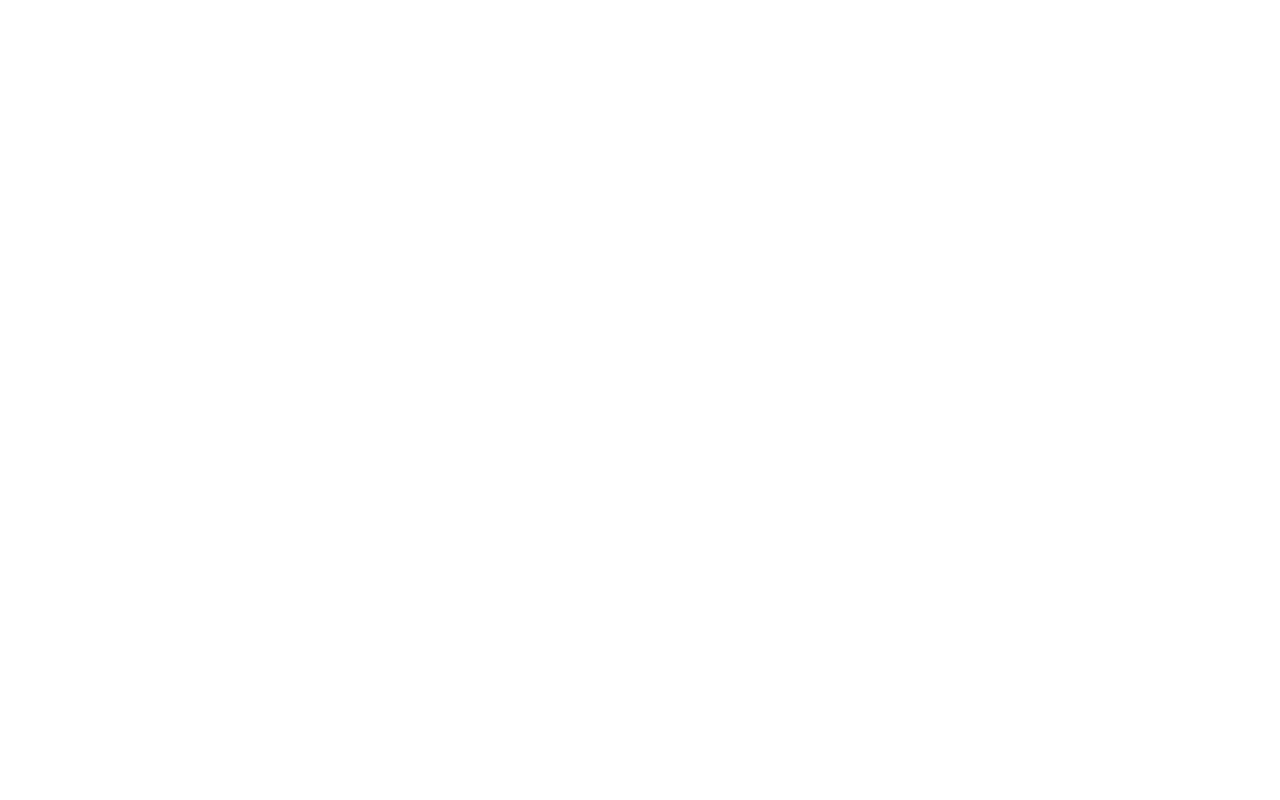
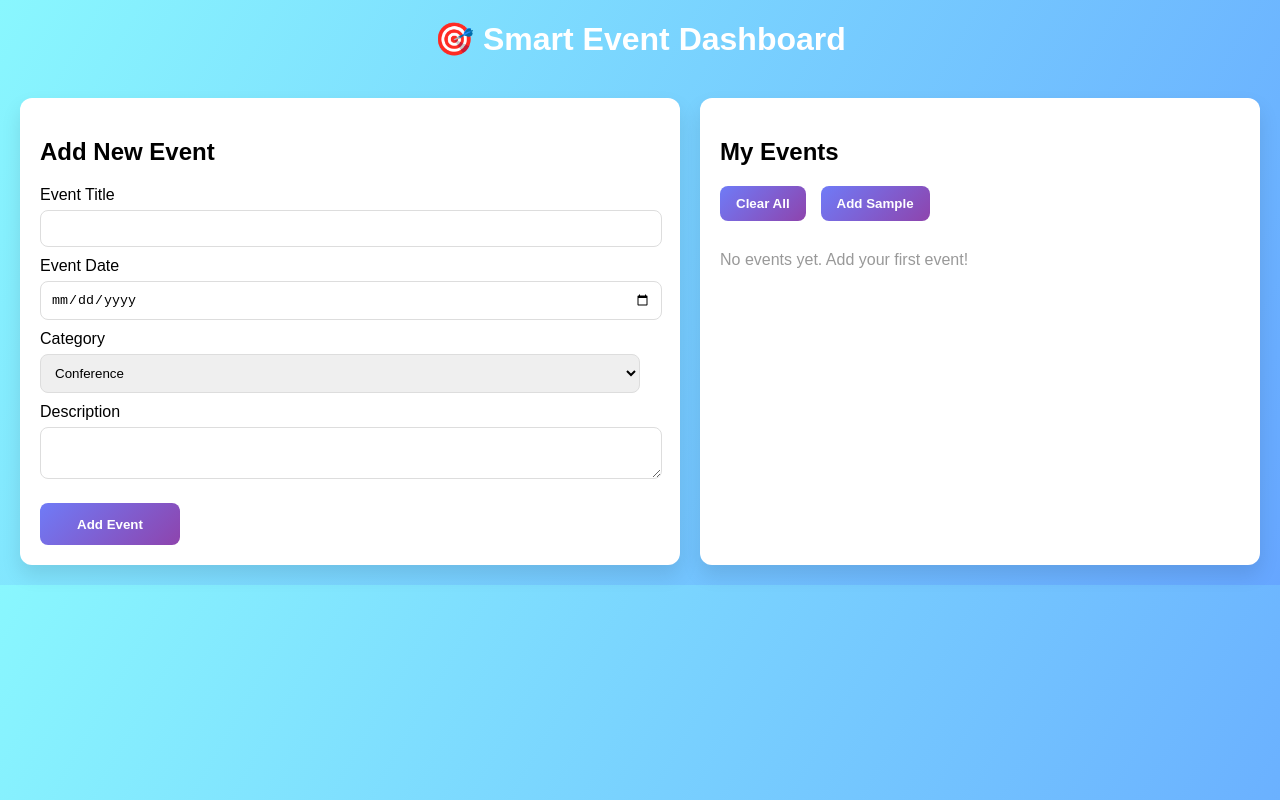
Before and after one commit to Payal-KRMU/Smart-Event-Dashbd, a plain HTML site: page index.html in a window 1280 px wide. Drawn offline with Linux system fonts and the light colour scheme.

Commit message:
Implemented add event logic

```diff
--- a/index.html
+++ b/index.html
@@ -0,0 +1,54 @@
+<!DOCTYPE html>
+<html lang="en">
+<head>
+  <meta charset="UTF-8" />
+  <title>Smart Event Dashboard</title>
+  <link rel="stylesheet" href="style.css" />
+</head>
+
+<body>
+
+  <h1 class="main-title">🎯 Smart Event Dashboard</h1>
+
+  <div class="container">
+
+    <!-- Add Event -->
+    <div class="card">
+      <h2>Add New Event</h2>
+
+      <label>Event Title</label>
+      <input type="text" id="title" />
+
+      <label>Event Date</label>
+      <input type="date" id="date" />
+
+      <label>Category</label>
+      <select id="category">
+        <option>Conference</option>
+        <option>Workshop</option>
+        <option>Social</option>
+      </select>
+
+      <label>Description</label>
+      <textarea id="desc"></textarea>
+
+      <button id="addBtn">Add Event</button>
+    </div>
+
+    <!-- Events -->
+    <div class="card">
+      <h2>My Events</h2>
+
+      <div class="actions">
+        <button id="clearBtn">Clear All</button>
+        <button id="sampleBtn">Add Sample</button>
+      </div>
+
+      <div id="events"></div>
+    </div>
+
+  </div>
+
+  <script src="script.js"></script>
+</body>
+</html>
--- a/script.js
+++ b/script.js
@@ -3,3 +3,9 @@ const dateInput = document.getElementById("date");
 const categoryInput = document.getElementById("category");
 const descInput = document.getElementById("desc");
 const eventsDiv = document.getElementById("events");
+document.getElementById("addBtn").addEventListener("click", addEvent);
+
+document.getElementById("clearBtn").addEventListener("click", () => {
+  eventsDiv.innerHTML = "";
+});
+document.getElementById("sampleBtn").addEventListener("click", addSample);
--- a/style.css
+++ b/style.css
@@ -30,25 +30,36 @@ label {
 }
 
 input, textarea, select {
-  width: 100%;
-  padding: 8px;
-  margin-top: 4px;
+  width: 600px;
+  padding: 10px;
+  margin-top: 6px;
+  border-radius: 8px;
+  border: 1px solid #ddd;
+  outline: none;
 }
 
+
 button {
-  margin-top: 15px;
-  padding: 10px;
+  background: linear-gradient(135deg, #6f7bf7, #8e44ad);
+  color: white;
+  padding: 10px 16px;
   border: none;
-  border-radius: 6px;
-  background: #6a5acd;
-  color: white;
+  border-radius: 8px;
   cursor: pointer;
+  font-weight: 600;
 }
 
-.actions {
-  display: flex;
-  gap: 10px;
+button:hover {
+  opacity: 0.9;
 }
+
+#events:empty::before {
+  content: "No events yet. Add your first event!";
+  color: #999;
+  display: block;
+  margin-top: 30px;
+}
+
 
 .event {
   background: #eef2ff;
@@ -66,3 +77,23 @@ button {
   border-radius: 50%;
   padding: 5px 8px;
 }
+
+.actions {
+  display: flex;
+  gap: 15px;
+  margin-top: 10px;
+}
+
+.action-btn {
+  min-width: 350px;
+  height: 42px;
+  padding: 0 20px;
+  font-size: 14px;
+  border-radius: 10px;
+}
+
+#addBtn {
+  width: 140px;
+  height: 42px;
+  margin-top: 20px;
+}
```
